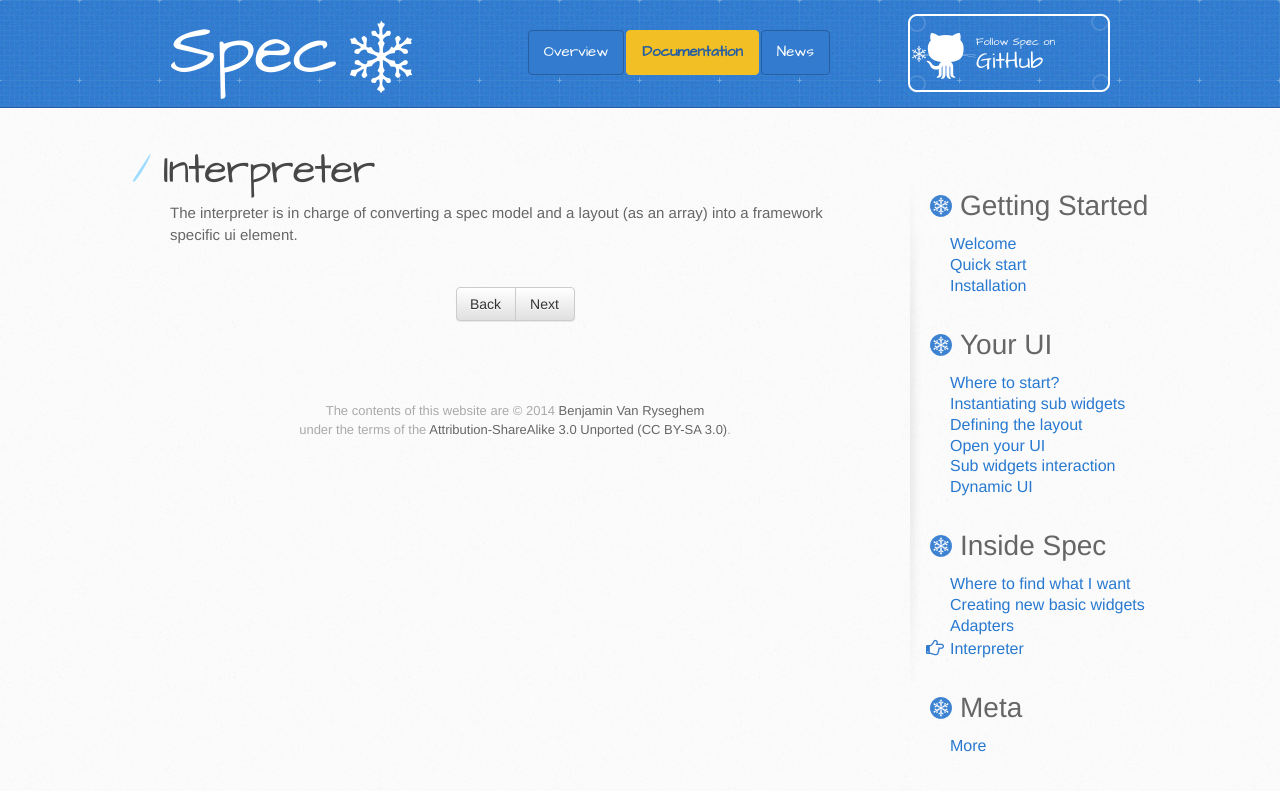
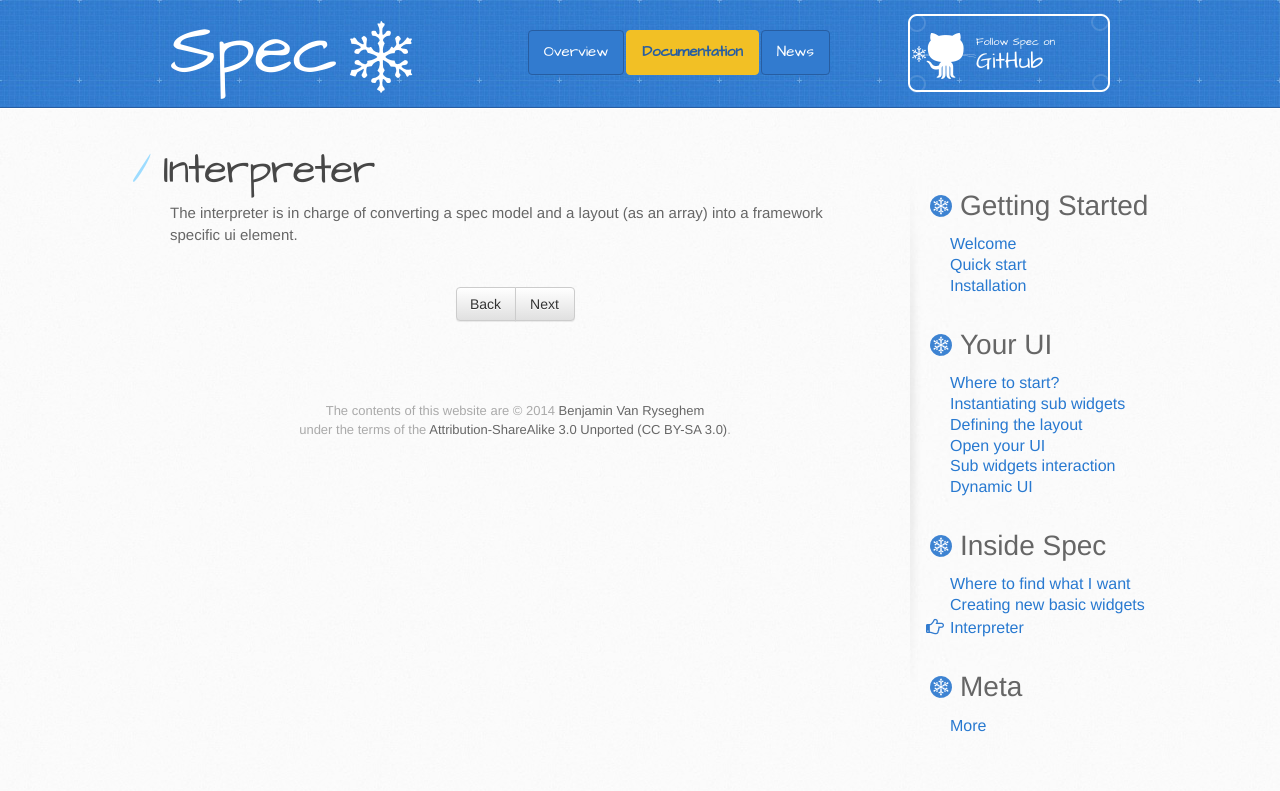
Before and after one commit to spec-framework/website, a Jekyll site: the page built from docs/interpreter.md, in a window 1280 px wide. Shown: the top 791 px of the page. Built offline with Jekyll 4.4.1, drawn with Linux system fonts in a browser that asks for light colours; Markdown is read by kramdown in place of the engine named in the settings.

Commit message:
removes adapters for now

```diff
--- a/_data/docs.yml
+++ b/_data/docs.yml
@@ -19,7 +19,7 @@
   docs:
   - api
   - own-model
-  - adapters
+ # - adapters
   - interpreter
 
 - title: Meta
```
